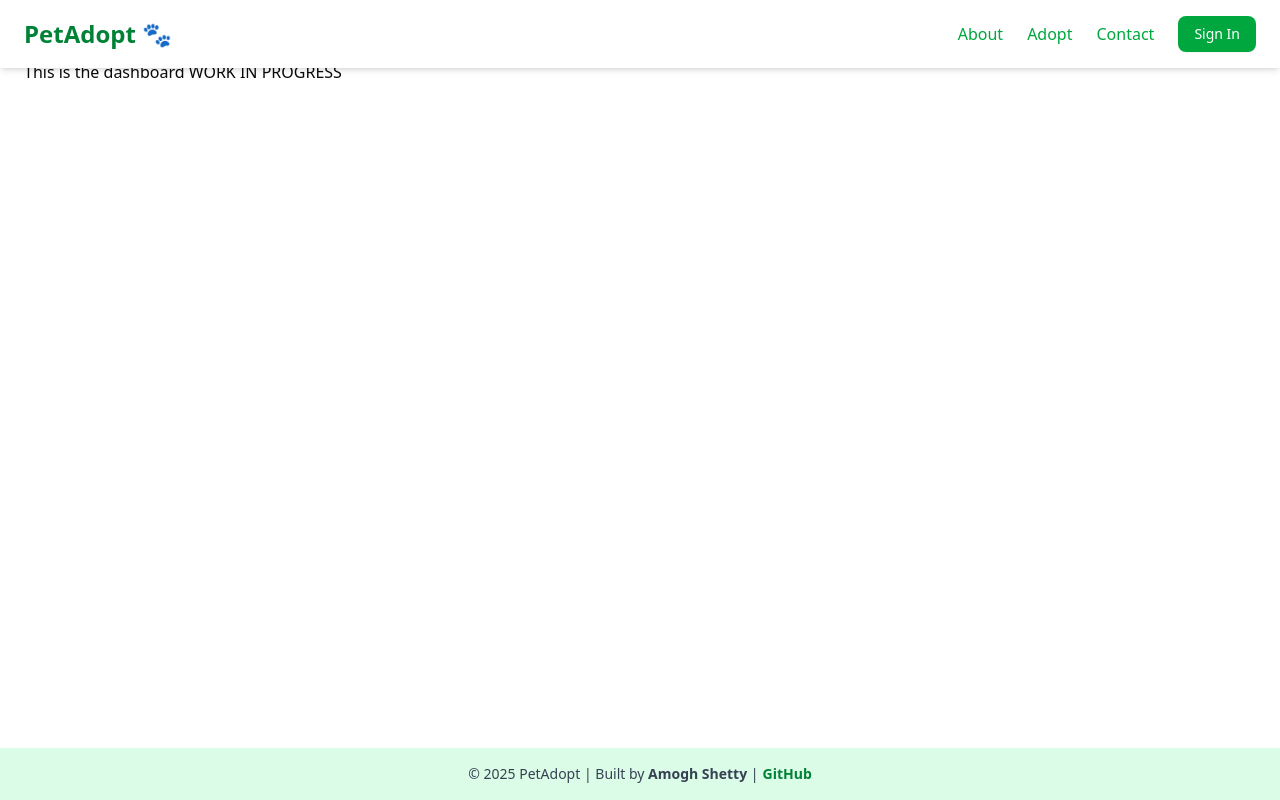
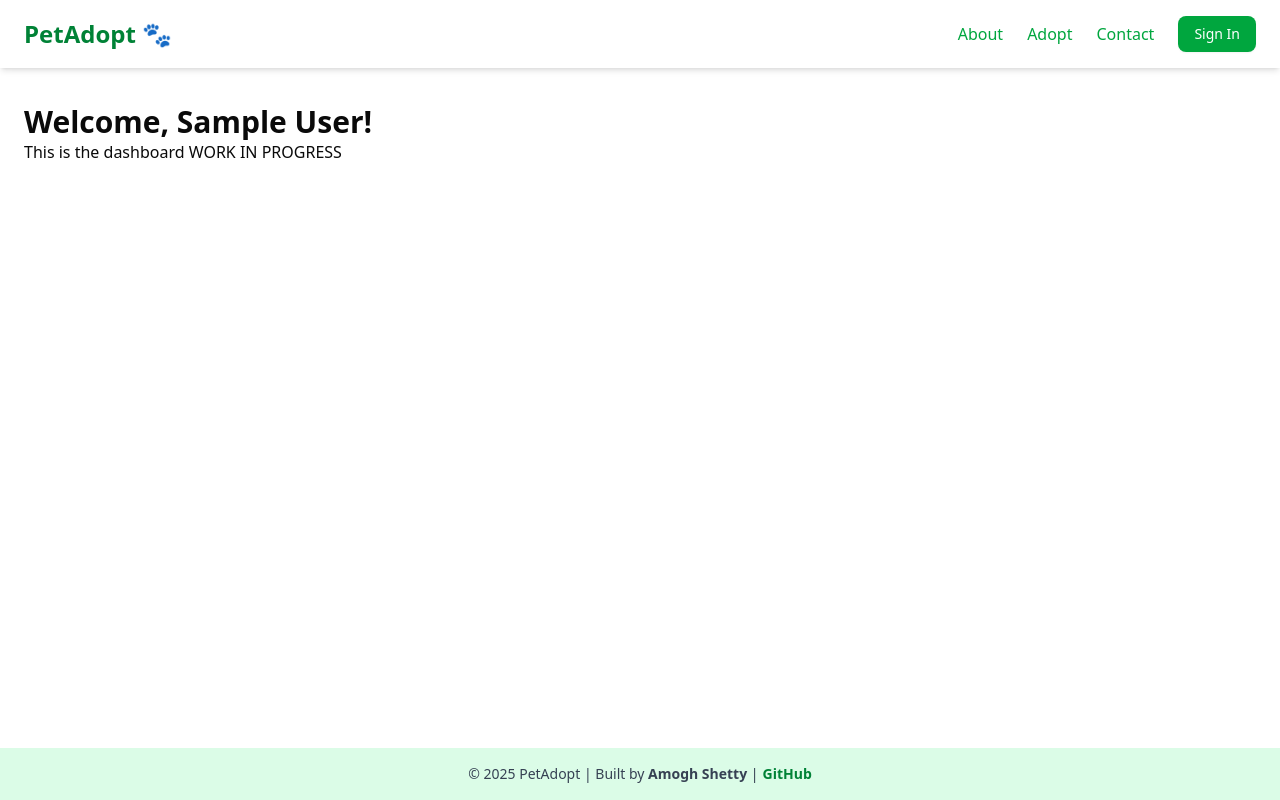
Before and after one commit to kkauserr/CSE412Project, a Next.js app: page /dashboard in a window 1280 px wide. Built offline with nearby package versions, Linux system fonts and the light colour scheme; no server answers; sample sign-in values are in the browser's storage.

Commit message:
Change dashboard  text from User's email to name

```diff
--- a/src/app/dashboard/page.tsx
+++ b/src/app/dashboard/page.tsx
@@ -9,8 +9,8 @@ export default async function Dashboard() {
   }
 
   return (
-    <div className="p-6">
-      <h1 className="text-3xl font-bold">Welcome, {session.user?.email}!</h1>
+    <div className="p-6 mt-20">
+      <h1 className="text-3xl font-bold">Welcome, {session.user?.name}!</h1>
       <p>This is the dashboard WORK IN PROGRESS</p>
     </div>
   );
```
